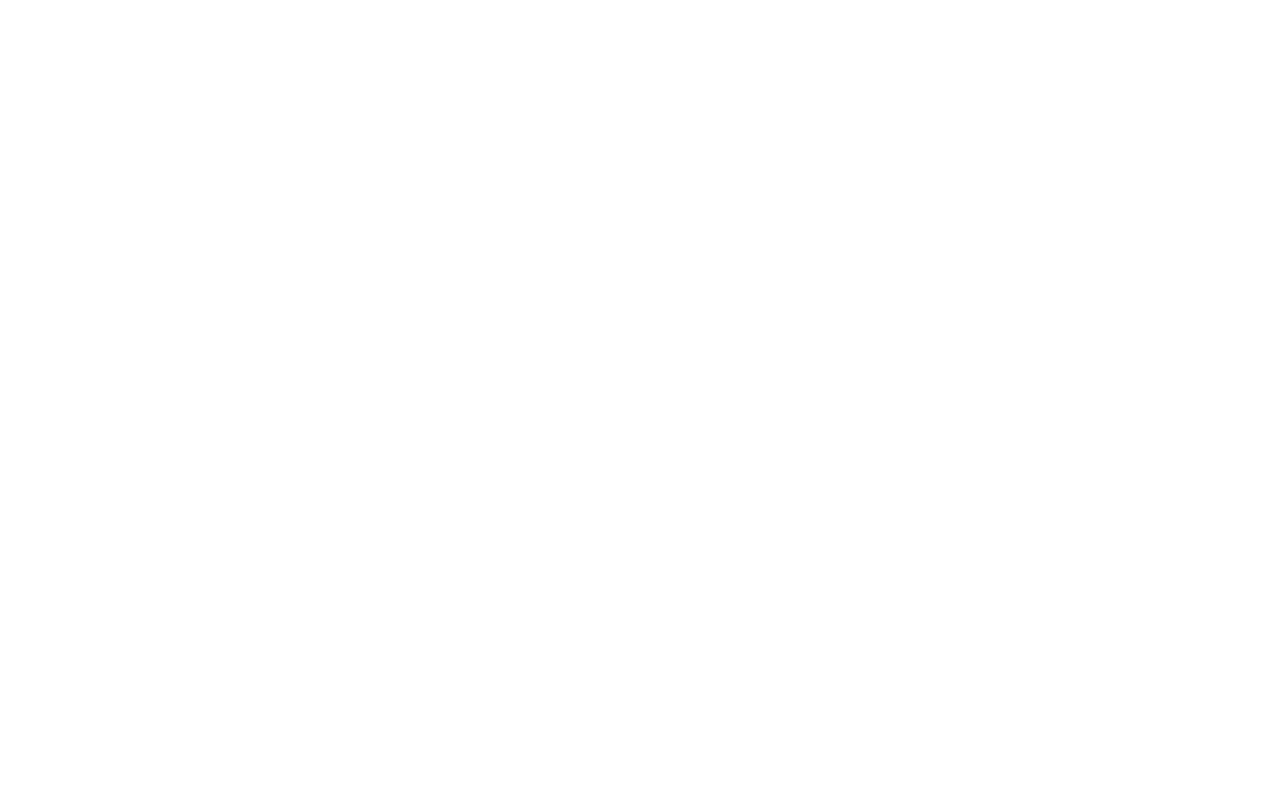
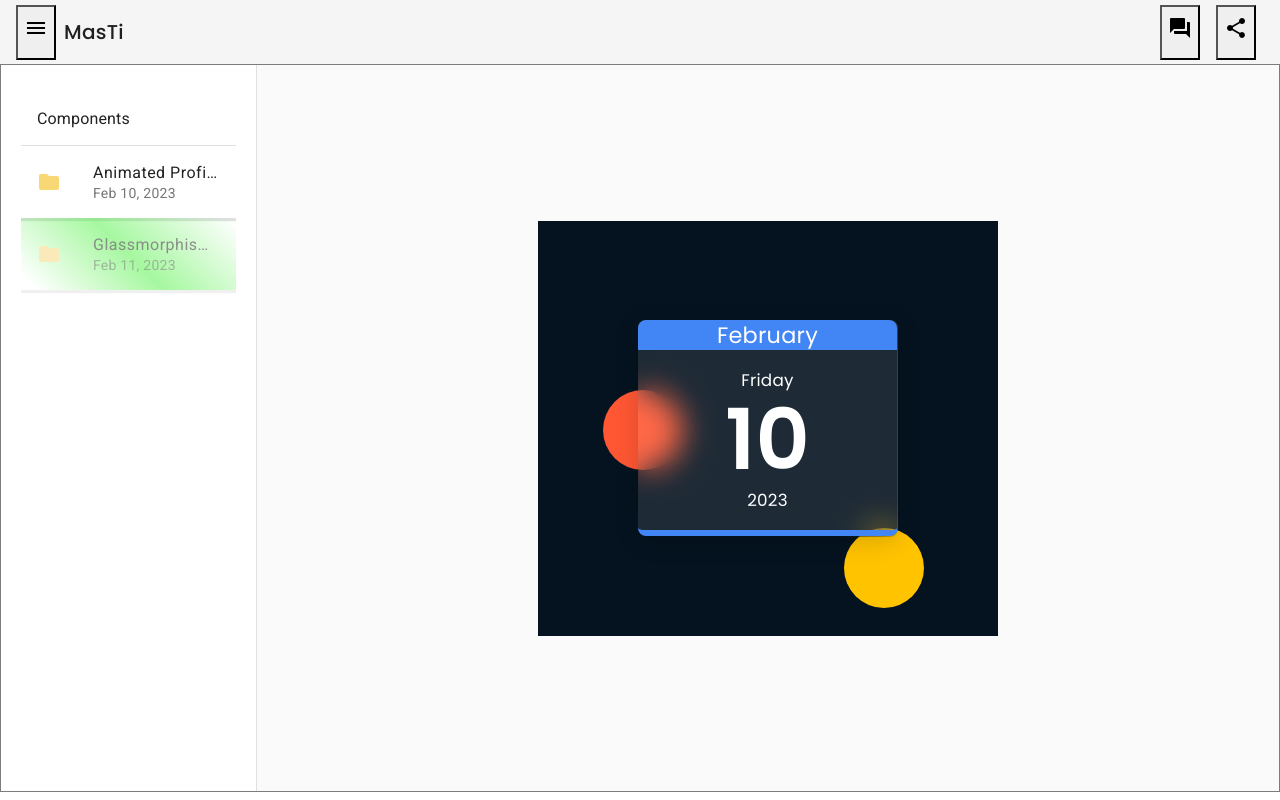
Before and after one commit to Akhlaquea01/Angular_MastiUI, an Angular app: page /glassmorphism/calendar in a window 1280 px wide. Before the commit this address led to /. Built offline with nearby package versions, Linux system fonts and the light colour scheme.

Commit message:
glassmorphism calendar

```diff
--- a/src/app/app-routing.module.ts
+++ b/src/app/app-routing.module.ts
@@ -10,6 +10,10 @@
       {
         path: 'animated-profile',
         loadChildren: () => import('./components/animated-profile/animated-profile.module').then(m => m.AnimatedProfileModule),
+      },
+      {
+        path: 'glassmorphism',
+        loadChildren: () => import('./components/glassmorphism/glassmorphism.module').then(m => m.GlassmorphismModule),
       }
     ]
   }
--- /dev/null
+++ b/src/app/components/glassmorphism/calendar/calendar.component.html
@@ -0,0 +1,10 @@
+<section class="body">
+    <div class="calendar">
+        <div class="calendar-body">
+          <span class="month-name">{{month}}</span>
+          <span class="day-name">{{day}}</span>
+          <span class="date-number">{{date}}</span>
+          <span class="year">{{year}}</span>
+        </div>
+      </div>
+</section>
--- /dev/null
+++ b/src/app/components/glassmorphism/calendar/calendar.component.scss
@@ -0,0 +1,70 @@
+
+
+.body{
+    min-height: 415px;
+    min-width: 460px;
+    display: flex;
+    justify-content: center;
+    align-items: center;
+    background: #051320;
+}
+
+.calendar{
+  position: relative;
+  width: 260px;
+}
+
+.calendar:before{
+  content: '';
+  position: absolute;
+  width: 80px;
+  height: 80px;
+  box-shadow: 206px 208px #ffc300, -35px 70px #FF5733;
+  border-radius: 50%;
+}
+
+.calendar .calendar-body{
+  display: flex;
+  justify-content: center;
+  align-items: center;
+  flex-direction: column;
+  background: rgba(255, 255, 255, 0.1);
+  backdrop-filter: blur(15px);
+  border-bottom: 6px solid #4285F4;
+  border-right: 1px solid rgba(255, 255, 255, 0.1);
+  border-radius: 8px;
+  box-shadow: 0 5px 25px rgb(1 1 1 / 15%);
+}
+
+.calendar .calendar-body .month-name{
+  color: #fff;
+  background: #4285F4;
+  width: 100%;
+  font-size: 1.6em;
+  text-align: center;
+  font-weight: 400;
+  padding: 5px 0;
+  border-top-left-radius: 8px;
+  border-top-right-radius: 8px;
+}
+
+.calendar .calendar-body .day-name{
+  color: #fff;
+  font-size: 1.2em;
+  font-weight: 400;
+  margin-top: 20px;
+}
+
+.calendar .calendar-body .date-number{
+  color: #fff;
+  font-size: 6em;
+  font-weight: 600;
+  line-height: 1.2em;
+}
+
+.calendar .calendar-body .year{
+  color: #fff;
+  font-size: 1.2em;
+  font-weight: 400;
+  margin-bottom: 20px;
+}
--- /dev/null
+++ b/src/app/components/glassmorphism/calendar/calendar.component.ts
@@ -0,0 +1,24 @@
+import { Component, Input } from '@angular/core';
+
+@Component({
+  selector: 'app-calendar',
+  templateUrl: './calendar.component.html',
+  styleUrls: [ './calendar.component.scss' ]
+})
+export class CalendarComponent {
+  @Input() now = new Date();
+  days = [
+    "Sunday", "Monday", "Tuesday", "Wednesday",
+    "Thursday", "Friday", "Saturday"
+  ]
+  months = [
+    "January", "February", "March", "April",
+    "May", "June", "July", "August",
+    "September", "October", "November",
+    "December"
+  ];
+  date = this.now.getDate();
+  day = this.days[ this.now.getDay() ];
+  month = this.months[ this.now.getMonth() ];
+  year = this.now.getFullYear();
+}
--- a/src/app/components/side-list/side-list.component.html
+++ b/src/app/components/side-list/side-list.component.html
@@ -3,7 +3,7 @@
     <mat-divider></mat-divider>
     <mat-list-item class="item-card" *ngFor="let item of items" [routerLink]="item.route" routerLinkActive="is-active">
         <mat-icon class="my-4" [ngStyle]="{'color':'#F8D775'}" matListItemIcon>folder</mat-icon>
-        <div matListItemTitle>{{item.name}}</div>
+        <div matListItemTitle [title]="item.name">{{item.name}}</div>
         <div matListItemLine>{{item.created | date}}</div>
     </mat-list-item>
 </mat-list>
--- a/src/app/components/side-list/side-list.component.ts
+++ b/src/app/components/side-list/side-list.component.ts
@@ -18,9 +18,9 @@
       route: '/animated-profile'
     },
     {
-      name: 'Animated Profile',
-      created: new Date('02/10/2023'),
-      route: '/animated-profile2'
+      name: 'Glassmorphism Calendar',
+      created: new Date('02/11/2023'),
+      route: '/glassmorphism/calendar'
     }
   ];
 }
```
Also changed, not shown: src/app/components/glassmorphism/glassmorphism-routing.module.ts (added, +21 -0 lines), src/app/components/glassmorphism/glassmorphism.module.ts (added, +17 -0 lines), 1 other file (tests, documents, lock files or other folders).
